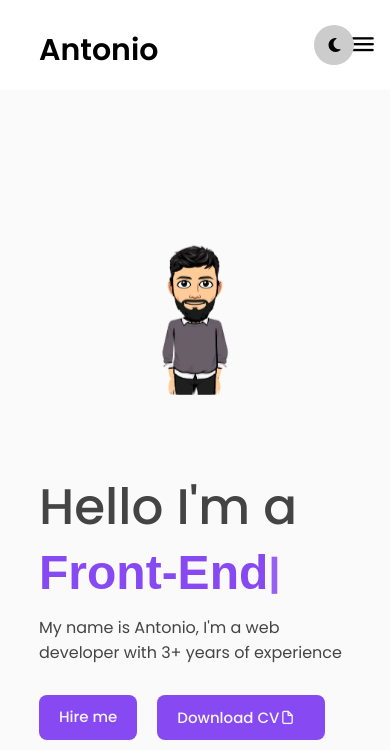
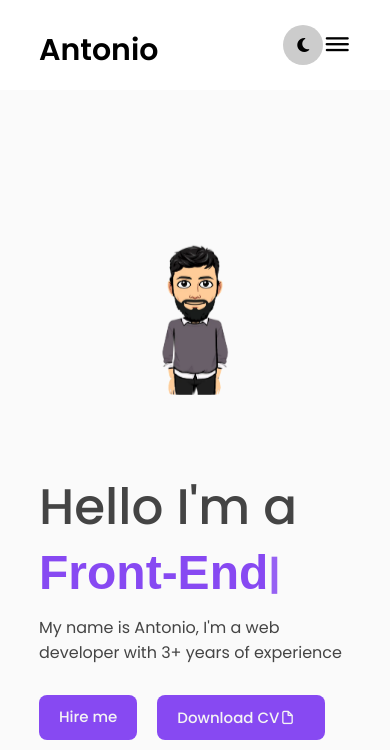
Before and after one commit to AntonioVilaV/AntonioVilaV.github.io, a plain HTML site: page index.html in a window 390 px wide. Shown: the top 750 px of the page. Drawn offline with nearby package versions, Linux system fonts and the light colour scheme; a web font is replaced by a local one.

Commit message:
fix style in mode

```diff
--- a/static/css/style.css
+++ b/static/css/style.css
@@ -132,7 +132,7 @@ nav {
 .mode {
     display: flex;
     align-items: center;
-    margin-right: -2%;
+    /*margin-right: -2%;*/
 }
 
 .moon-sun {
@@ -973,6 +973,12 @@ footer {
 
 }
 
+@media only screen and (max-width: 640px) {
+    .mode {
+        margin-left: 40%;
+    }
+}
+
 @media only screen and (max-width: 540px) {
     .featured-name {
         font-size: 40px;
@@ -995,7 +1001,7 @@ footer {
     }
 
     .mode {
-        margin-left: 50%;
+        margin-left: 40%;
     }
 }
 
```
